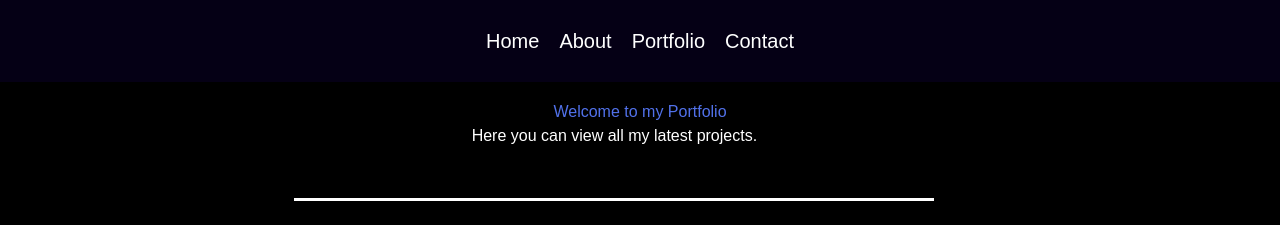
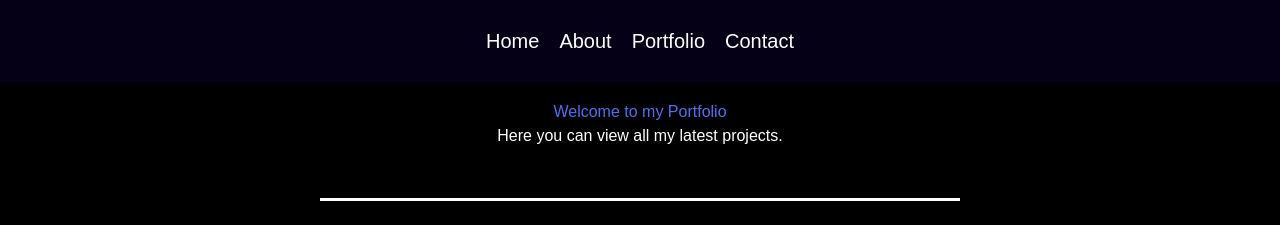
Before and after one commit to LouisWdev/Louis-react-portfolio, a React (Vite) app: page /Portfolio in a window 1280 px wide. Shown: the top 225 px of the page. Built offline with nearby package versions, Linux system fonts and the light colour scheme.

Commit message:
Styling changes

```diff
--- a/src/Pages/Portfolio.tsx
+++ b/src/Pages/Portfolio.tsx
@@ -84,10 +84,10 @@ const PortfolioTitle = styled.h1`
 `;
 
 const TitleSubText = styled.h2`
-    text-align: center;
     border-bottom: 3px solid white;
     width: 50vw;
-    margin-left: 23vw;
+    text-align: center;
+    margin-left: 25vw;
     padding-bottom: 50px;
 `;
 
--- a/src/components/Navbar.tsx
+++ b/src/components/Navbar.tsx
@@ -30,7 +30,7 @@ export default Navbar
 
 //STYLING
 const NavbarContainer = styled.div`
-  background-color: rgba(7, 0, 27, 0.8);
+  background-color: #07001bcc;
   width: 100%;
   display: flex;
   justify-content: center; /* Center items horizontally */
```
